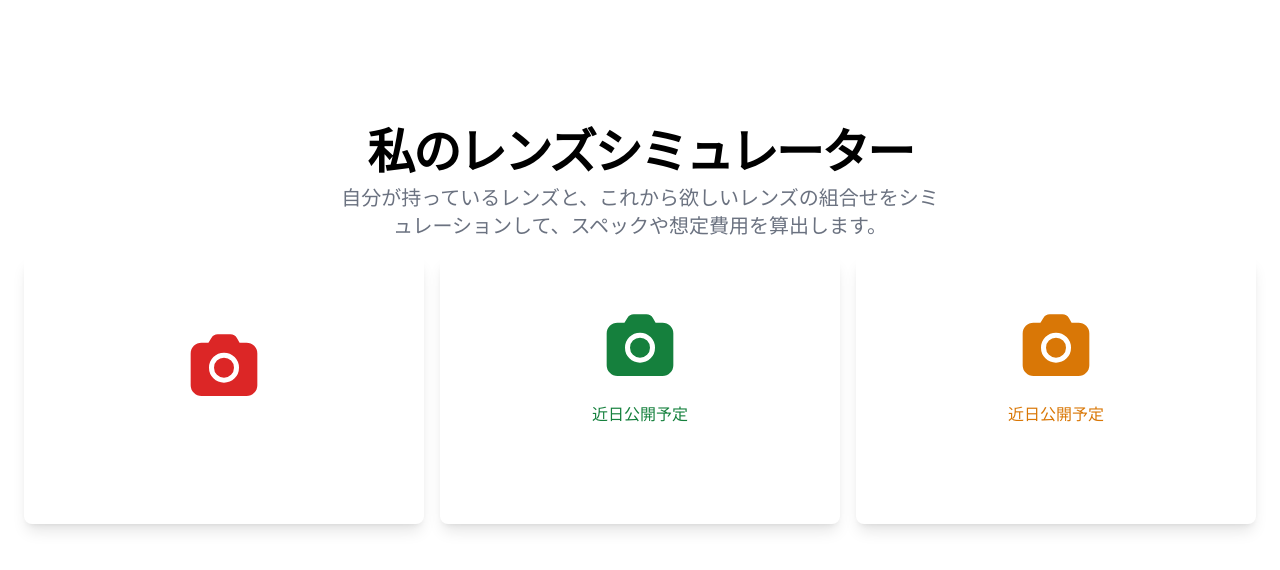
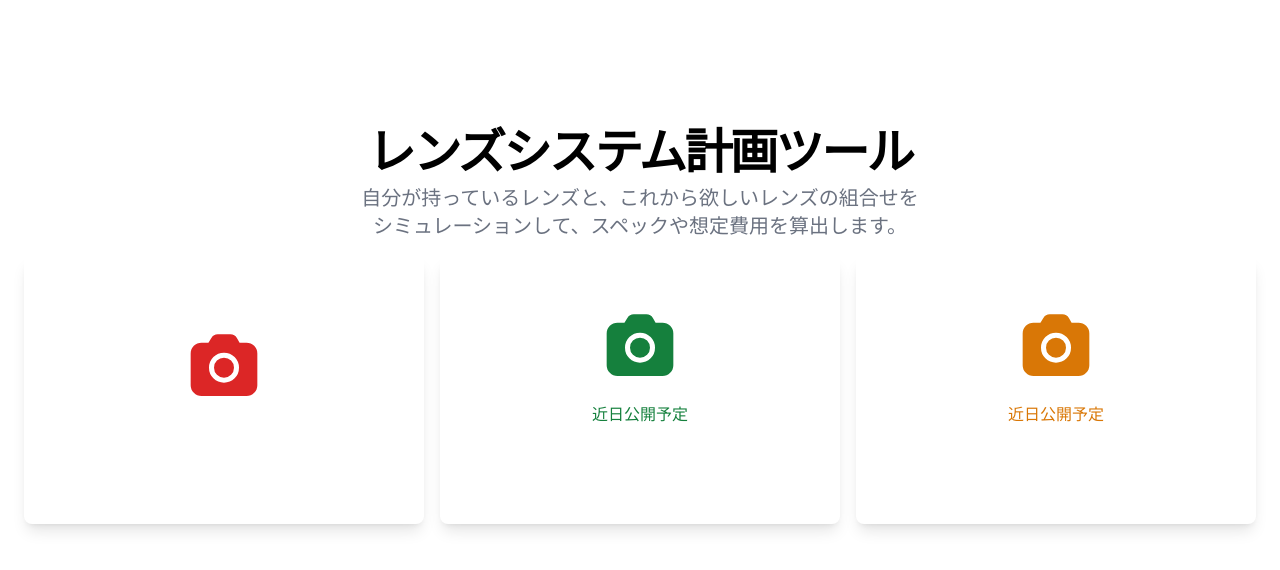
Before and after one commit to TeXmeijin/camera-swamp, a Next.js app: page / in a window 1280 px wide. Shown: the top 570 px of the page. Built offline with nearby package versions, Linux system fonts and the light colour scheme.

Commit message:
feat: 🎸 SEO meta

```diff
--- a/src/app/(lens-system)/lmount-lens/page.tsx
+++ b/src/app/(lens-system)/lmount-lens/page.tsx
@@ -1,6 +1,11 @@
 import { getLMountLensList } from "@/data/LMountLensList";
 import { LensSystemList } from "@/components/LensSystemList";
 import { Suspense } from "react";
+import { Metadata } from "next";
+
+export const metadata: Metadata = {
+  title: "Lマウントレンズシステムシミュレーター",
+};
 
 export default async function Home() {
   const targetLensList = await getLMountLensList();
--- a/src/app/page.tsx
+++ b/src/app/page.tsx
@@ -1,15 +1,26 @@
+import { Metadata } from "next";
 import Link from "next/link";
 
+export const metadata: Metadata = {
+  title: {
+    default: "レンズシステム計画ツール",
+    template: "%s | レンズシステム計画ツール",
+  },
+  description:
+    "自分が持っているレンズと、これから欲しいレンズの組合せをシミュレーションして、スペックや想定費用を算出します。Lマウント（LUMIX（Panasonic）SIGMA）に対応。今後Zマウント、RFマウントなど対応予定。",
+};
 export default async function Home() {
   return (
     <section className="w-full py-12 md:py-24 xl:py-32">
       <div className="container mx-auto flex flex-col items-center gap-4 px-4 md:px-6">
         <div className="space-y-2 text-center">
           <h1 className="text-3xl font-bold tracking-tighter sm:text-4xl md:text-5xl">
-            私のレンズシミュレーター
+            レンズシステム計画ツール
           </h1>
           <p className="mx-auto max-w-[600px] text-gray-500 md:text-xl dark:text-gray-400">
-            自分が持っているレンズと、これから欲しいレンズの組合せをシミュレーションして、スペックや想定費用を算出します。
+            自分が持っているレンズと、これから欲しいレンズの組合せを
+            <br />
+            シミュレーションして、スペックや想定費用を算出します。
           </p>
         </div>
         <div className="w-full grid max-w-sm gap-4 sm:max-w-none sm:grid-cols-2 lg:grid-cols-3">
```
